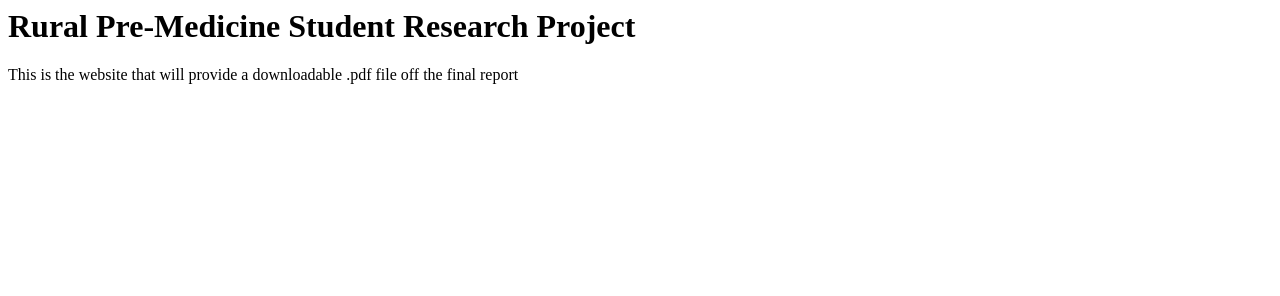
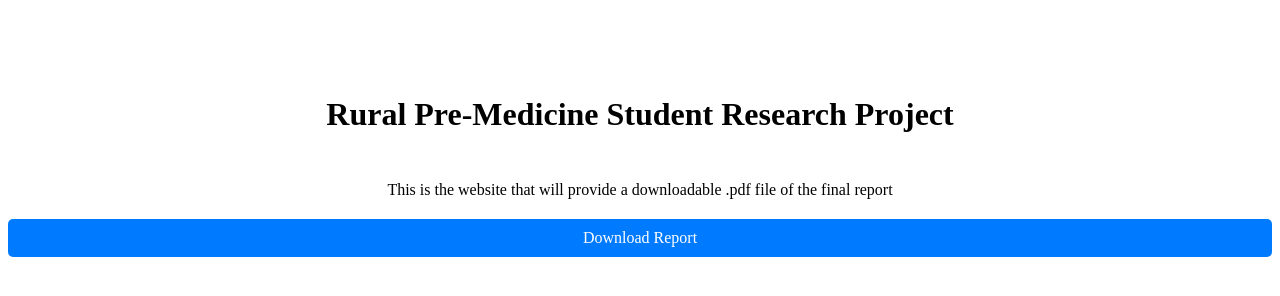
Before and after one commit to seancham/RPM-Research, a plain HTML site: page index.html in a window 1280 px wide. Drawn offline with Linux system fonts and the light colour scheme.

Commit message:
initialcommit

```diff
--- a/index.html
+++ b/index.html
@@ -1,11 +1,31 @@
 <html lang="en">
 <head>
-    <meta charset="UTF-8">
-    <meta name="viewport" content="width=device-width, initial-scale=1.0">
-    <title>Document</title>
+    <title>Rural Pre-Medicine Student Research Project</title>
+    <style>
+        body {
+            text-align: center;
+            margin-top: 1in;
+        }
+        h1 {
+            margin-bottom: 0.5in;
+        }
+        .download-button {
+            /* Placeholder styles for your download button */
+            display: block;
+            margin: 20px auto;
+            padding: 10px 20px;
+            background-color: #007bff;
+            color: white;
+            border: none;
+            border-radius: 5px;
+            text-decoration: none;
+        }
+    </style>
 </head>
 <body>
     <h1>Rural Pre-Medicine Student Research Project</h1>
-    <p>This is the website that will provide a downloadable .pdf file off the final report</p>
+    <p>This is the website that will provide a downloadable .pdf file of the final report</p>
+    <!-- Placeholder for download button -->
+    <a href="path/to/your/file.pdf" class="download-button">Download Report</a>
 </body>
 </html>
```
